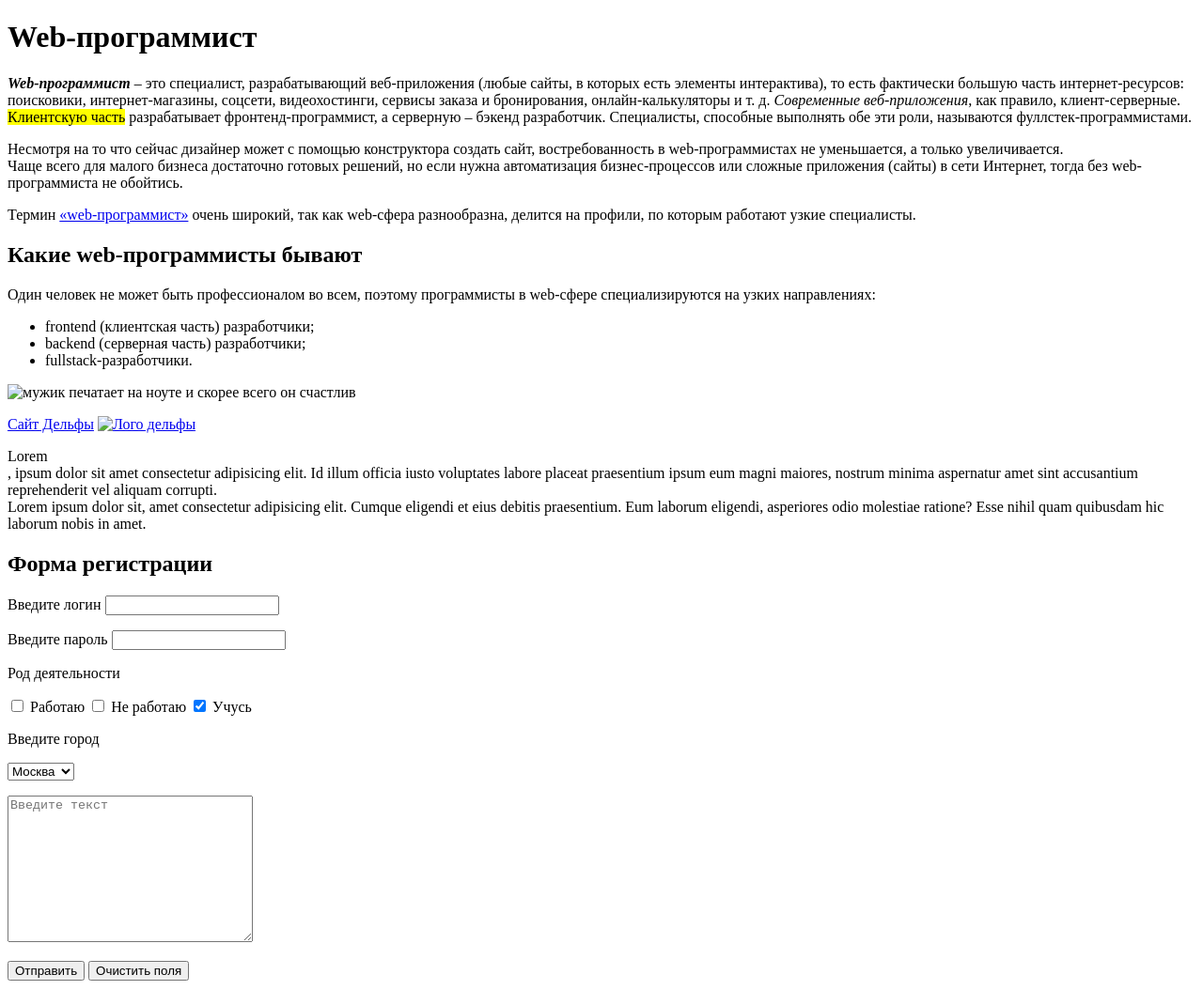
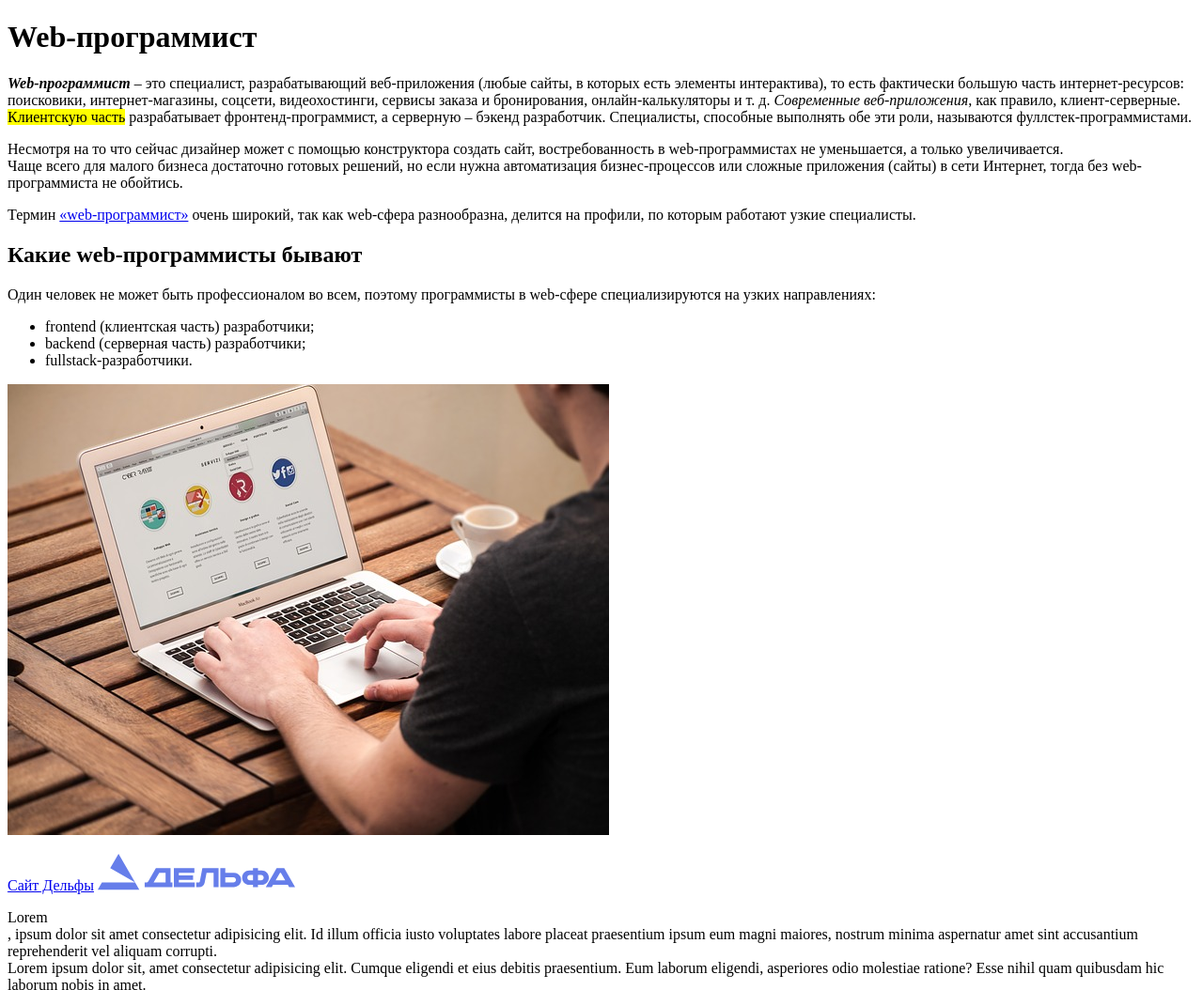
Before and after one commit to Fugen1103/test-page, a plain HTML site: page index.html in a window 1280 px wide. Shown: the top 1054 px of the page at 94% size. Drawn offline with Linux system fonts and the light colour scheme; the site is published under a folder, as on GitHub Pages, so addresses that start at the root find nothing.

Commit message:
img link changed

```diff
--- a/index.html
+++ b/index.html
@@ -43,10 +43,10 @@
         <li>fullstack-разработчики.</li>
     </ul>
     </p>
-    <img src="/img/web.jpg" alt="мужик печатает на ноуте и скорее всего он счастлив" title="Мужик с ноутом на картинке">
+    <img src="img/web.jpg" alt="мужик печатает на ноуте и скорее всего он счастлив" title="Мужик с ноутом на картинке">
     <p>
         <a href="//delfa72.ru" target="_blank">Сайт Дельфы</a>
-        <a href="//delfa72.ru" target="_blank"><img src="/img/shb-logo.svg" alt="Лого дельфы"></a>
+        <a href="//delfa72.ru" target="_blank"><img src="img/shb-logo.svg" alt="Лого дельфы"></a>
     </p>
     <div>
         <div>Lorem</div>, <span>ipsum dolor</span> sit amet consectetur adipisicing elit. Id illum officia iusto
```
